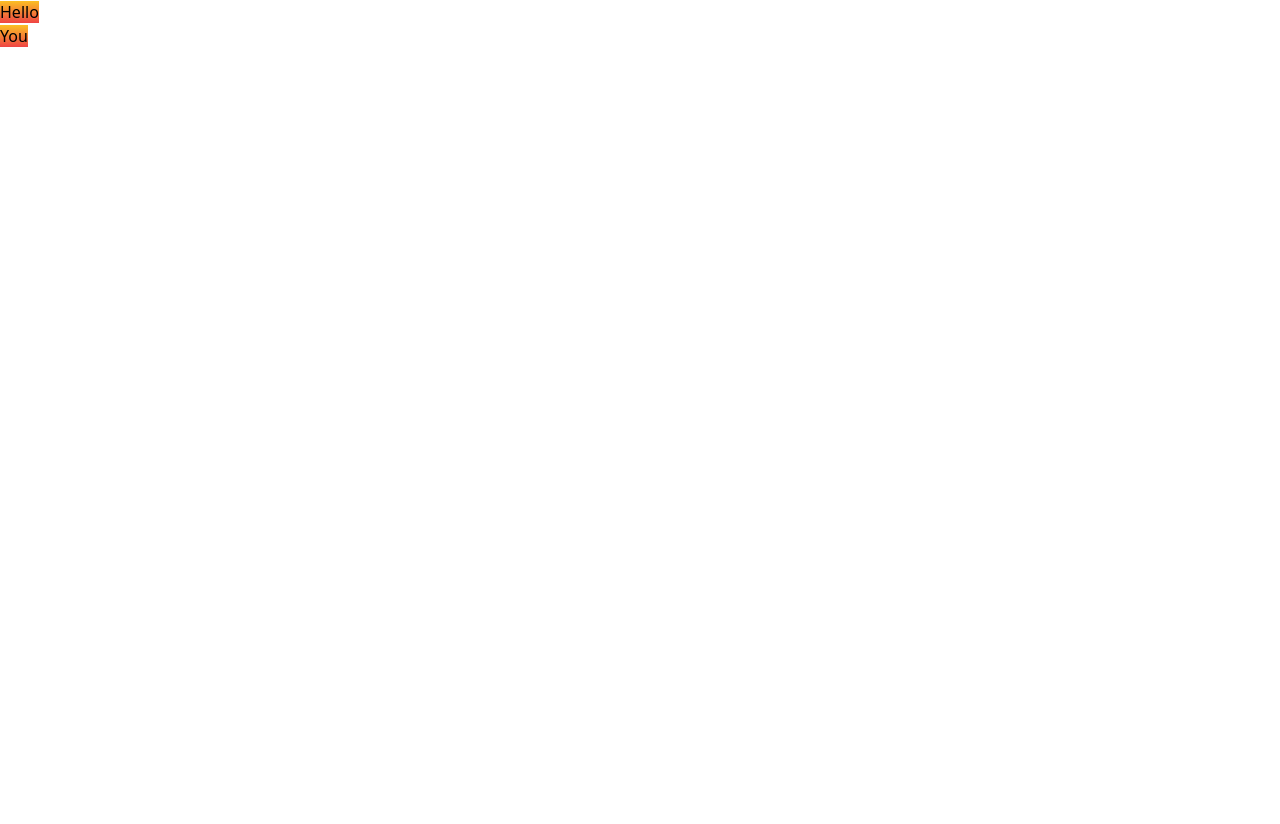
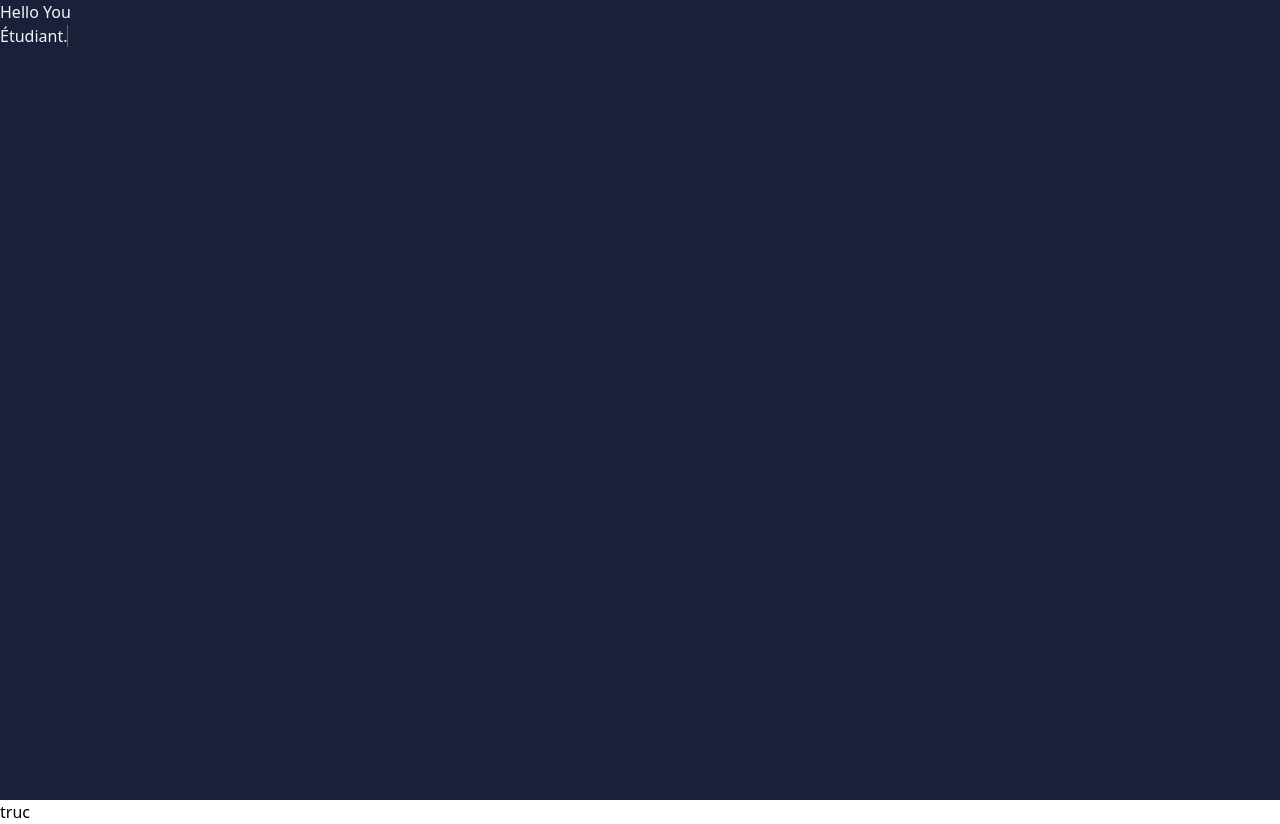
Before and after one commit to batleforc/Portfolio, a React (Create React App) app in the folder client/: page / in a window 1280 px wide. Before the commit the page ends 800 px from the top, so only its background shows below. Built offline with nearby package versions, Linux system fonts and the light colour scheme.

Commit message:
Implémentation du text qui simule une écriture

```diff
--- a/client/src/App.tsx
+++ b/client/src/App.tsx
@@ -1,13 +1,10 @@
 import React from "react";
-
+import { Route } from "react-router-dom";
+import MainPage from "./component/MainPage";
 function App() {
   return (
     <div className="App">
-      <span className="decoration-clone bg-gradient-to-b from-yellow-400 to-red-500 ">
-        Hello
-        <br />
-        You
-      </span>
+      <Route path="/" component={MainPage} />
     </div>
   );
 }
--- /dev/null
+++ b/client/src/component/MainPage.tsx
@@ -0,0 +1,13 @@
+import React from "react";
+import CoverPage from "./MainPage/CoverPage";
+
+const MainPage = () => {
+  return (
+    <div>
+      <CoverPage />
+      <p>truc</p>
+    </div>
+  );
+};
+
+export default MainPage;
--- /dev/null
+++ b/client/src/component/MainPage/CoverPage.tsx
@@ -0,0 +1,13 @@
+import React from "react";
+import TextRotate from "./TextRotate";
+import properties from "../../propertie";
+const CoverPage = () => {
+  return (
+    <div className="coverPage">
+      <h1>Hello You</h1>
+      <TextRotate dataRotate={properties.attribute} />
+    </div>
+  );
+};
+
+export default CoverPage;
--- /dev/null
+++ b/client/src/component/MainPage/TextRotate.tsx
@@ -0,0 +1,50 @@
+import React, { useEffect, useState } from "react";
+
+const TextRotate = ({
+  dataRotate,
+  dataPeriod = 2000,
+}: {
+  dataRotate: Array<string>;
+  dataPeriod?: number;
+}) => {
+  const [text, setText] = useState("");
+  const [timeoutId, setTimeoutId] = useState<any>(0);
+  const tick = (textIncoming: string, deleting: boolean, loopNum: number) => {
+    var fullText = dataRotate[loopNum % dataRotate.length];
+    var futurText = fullText.substring(
+      0,
+      textIncoming.length + (deleting ? -1 : +1)
+    );
+    setText(futurText);
+    var delta = 200 - Math.random() * 100;
+    if (deleting) delta /= 2;
+    if (!deleting && futurText === fullText) {
+      delta = dataPeriod;
+      deleting = true;
+    } else if (deleting && futurText === "") {
+      deleting = false;
+      loopNum = loopNum + 1;
+      delta = 400;
+    }
+    var id = setTimeout(() => {
+      tick(futurText, deleting, loopNum);
+    }, delta);
+    setTimeoutId(id);
+  };
+  useEffect(() => {
+    tick(text, false, 0);
+    return () => {
+      if (timeoutId) clearTimeout(timeoutId);
+    };
+    // eslint-disable-next-line
+  }, []);
+  return (
+    <p>
+      <span className="txt-rotate">
+        <span className="wrap">{text}</span>
+      </span>
+    </p>
+  );
+};
+
+export default TextRotate;
--- /dev/null
+++ b/client/src/propertie.js
@@ -0,0 +1,15 @@
+const properties = {
+  name: "Maxime Leriche",
+  attribute: [
+    "Développeur.",
+    "Étudiant.",
+    "Core.",
+    "Infra.",
+    "Front.",
+    "Bdd.",
+    "DevOps.",
+    "All you need!",
+  ],
+};
+
+export default properties;
--- a/client/src/style/index.scss
+++ b/client/src/style/index.scss
@@ -1,3 +1,13 @@
 @tailwind base;
 @tailwind components;
 @tailwind utilities;
+
+.coverPage {
+  height: 100vh;
+  background-color: #1b203a;
+  color: #f2f4f3;
+}
+
+.txt-rotate > .wrap {
+  border-right: 0.08em solid #666;
+}
```
